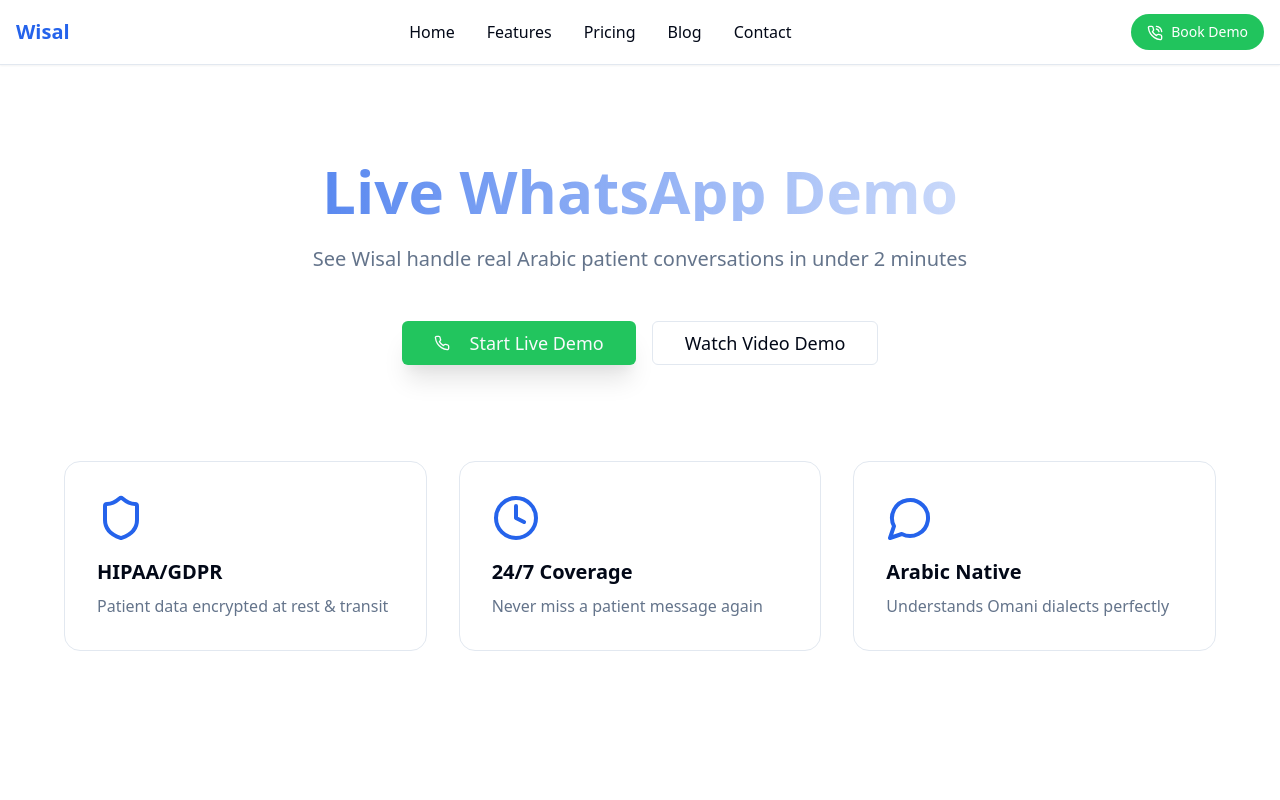
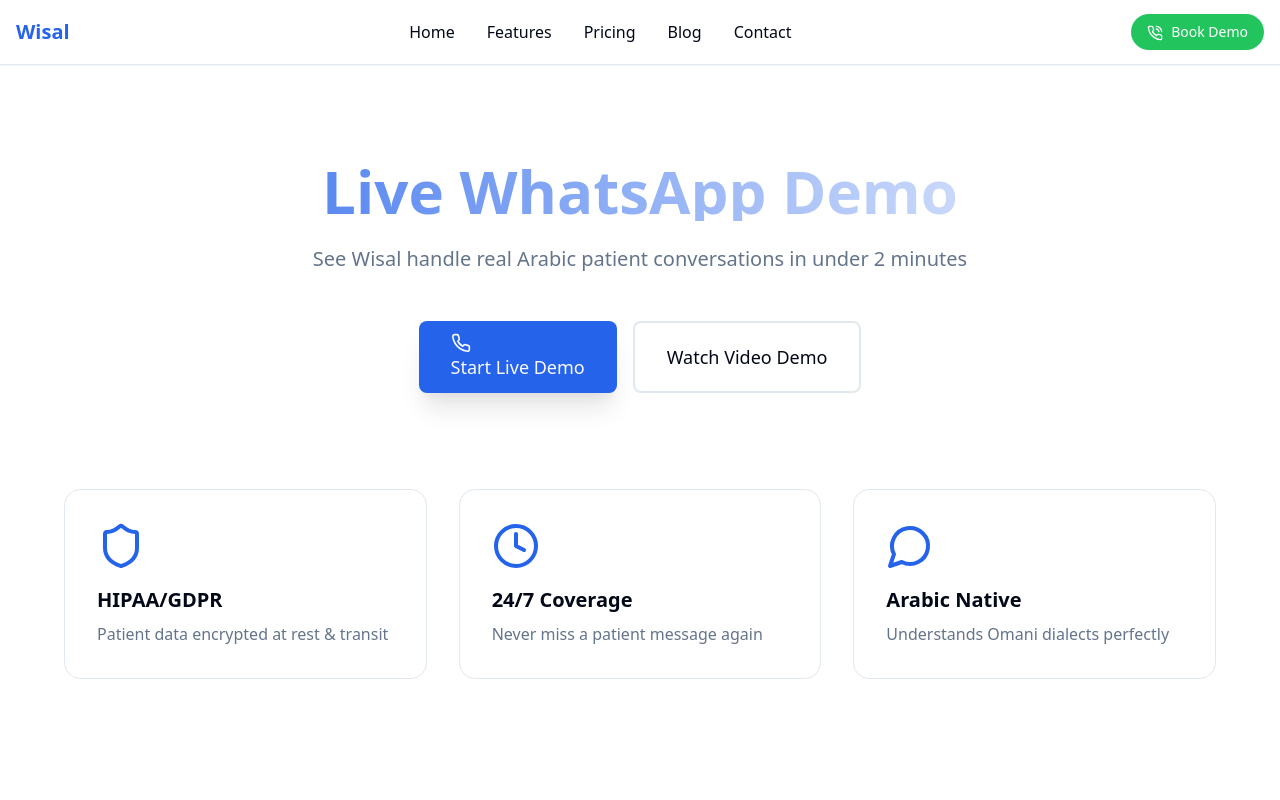
Before and after one commit to wisalapp/wisal-landing, a Next.js app: page /Demo in a window 1280 px wide. Shown: the top 800 px of the page. Built offline with nearby package versions, Linux system fonts and the light colour scheme.

Commit message:
Add missing Button UI component

```diff
--- /dev/null
+++ b/src/components/ui/button.tsx
@@ -0,0 +1,37 @@
+import React from "react";
+
+interface ButtonProps extends React.ButtonHTMLAttributes<HTMLButtonElement> {
+  variant?: "primary" | "secondary" | "outline" | "ghost" | "whatsapp";
+  size?: "sm" | "md" | "lg";
+  children: React.ReactNode;
+}
+
+export const Button = React.forwardRef<HTMLButtonElement, ButtonProps>(
+  ({ variant = "primary", size = "md", className = "", ...props }, ref) => {
+    const baseStyles = "font-medium rounded-lg transition-all duration-200 focus:outline-none focus:ring-2 focus:ring-offset-2 cursor-pointer disabled:opacity-50 disabled:cursor-not-allowed";
+
+    const variantStyles = {
+      primary: "bg-primary text-primary-foreground hover:bg-primary-glow shadow-elegant hover:shadow-glow",
+      secondary: "bg-secondary text-secondary-foreground hover:bg-opacity-90",
+      outline: "border-2 border-border bg-transparent text-foreground hover:bg-muted",
+      ghost: "bg-transparent text-foreground hover:bg-muted",
+      whatsapp: "bg-green-500 text-white hover:bg-green-600",
+    };
+
+    const sizeStyles = {
+      sm: "px-3 py-1.5 text-sm",
+      md: "px-4 py-2 text-base",
+      lg: "px-6 py-3 text-lg",
+    };
+
+    return (
+      <button
+        ref={ref}
+        className={`${baseStyles} ${variantStyles[variant]} ${sizeStyles[size]} ${className}`}
+        {...props}
+      />
+    );
+  }
+);
+
+Button.displayName = "Button";
```
